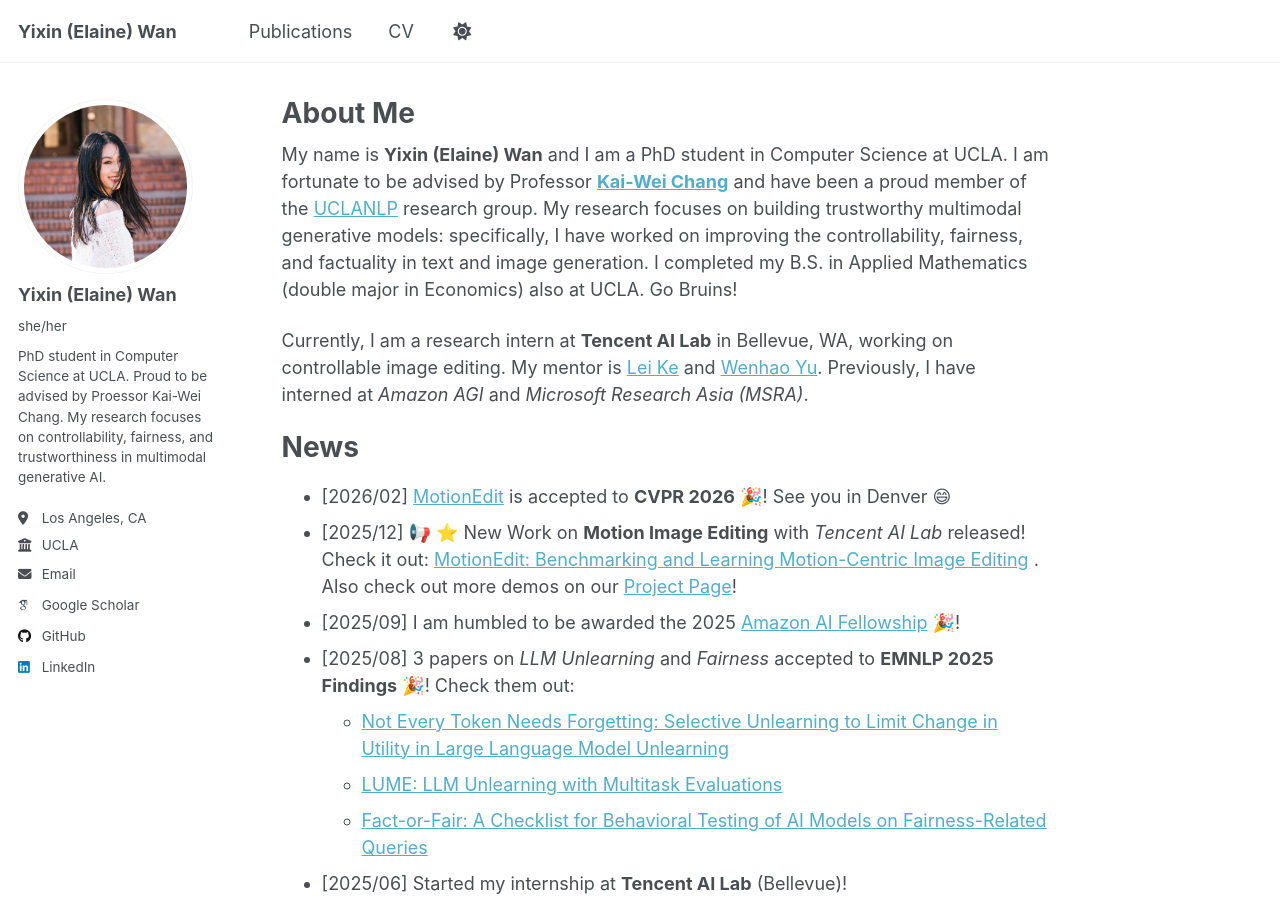
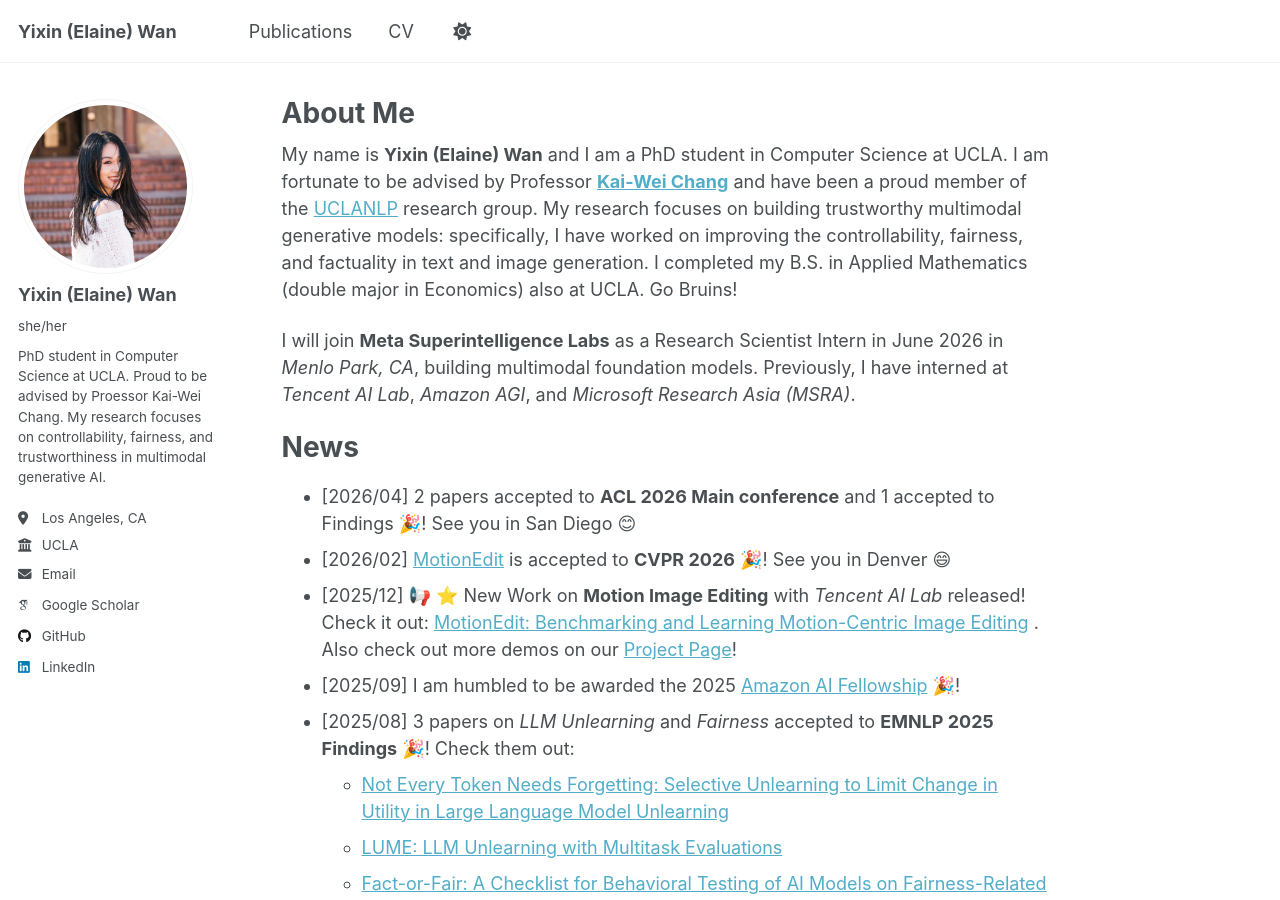
Before and after one commit to elainew728/elainew728.github.io, a Jekyll site: the page built from _pages/about.md, in a window 1280 px wide and 900 px high. Built offline with Jekyll 4.4.1, drawn with Linux system fonts in a browser that asks for light colours; some web fonts are replaced; a script that is not in the unit is left out.

Commit message:
Update news

```diff
--- a/_pages/about.md
+++ b/_pages/about.md
@@ -9,10 +9,11 @@ redirect_from:
 
 My name is **Yixin (Elaine) Wan** and I am a PhD student in Computer Science at UCLA. I am fortunate to be advised by Professor [**Kai-Wei Chang**](https://web.cs.ucla.edu/~kwchang/) and have been a proud member of the [UCLANLP](https://web.cs.ucla.edu/~kwchang/members/) research group. My research focuses on building trustworthy multimodal generative models: specifically, I have worked on improving the controllability, fairness, and factuality in text and image generation. I completed my B.S. in Applied Mathematics (double major in Economics) also at UCLA. Go Bruins!
 
-Currently, I am a research intern at **Tencent AI Lab** in Bellevue, WA, working on controllable image editing. My mentor is [Lei Ke](https://www.kelei.site/) and [Wenhao Yu](https://wyu97.github.io/). Previously, I have interned at *Amazon AGI* and *Microsoft Research Asia (MSRA)*.
+I will join **Meta Superintelligence Labs** as a Research Scientist Intern in June 2026 in *Menlo Park, CA*, building multimodal foundation models. Previously, I have interned at *Tencent AI Lab*, *Amazon AGI*, and *Microsoft Research Asia (MSRA)*.
 
 News
 ======
+* [2026/04] 2 papers accepted to **ACL 2026 Main conference** and 1 accepted to Findings 🎉! See you in San Diego 😊
 * [2026/02] [MotionEdit](https://arxiv.org/abs/2512.10284) is accepted to **CVPR 2026** 🎉! See you in Denver 😄
 * [2025/12] 📢 ⭐️ New Work on **Motion Image Editing** with *Tencent AI Lab* released! Check it out: [MotionEdit: Benchmarking and Learning Motion-Centric Image Editing](https://arxiv.org/abs/2512.10284) . Also check out more demos on our [Project Page](https://motion-edit.github.io/)!
 * [2025/09] I am humbled to be awarded the 2025 [Amazon AI Fellowship](https://samueli.ucla.edu/15-ucla-engineering-doctoral-students-named-amazon-ai-fellows/) 🎉!
```
